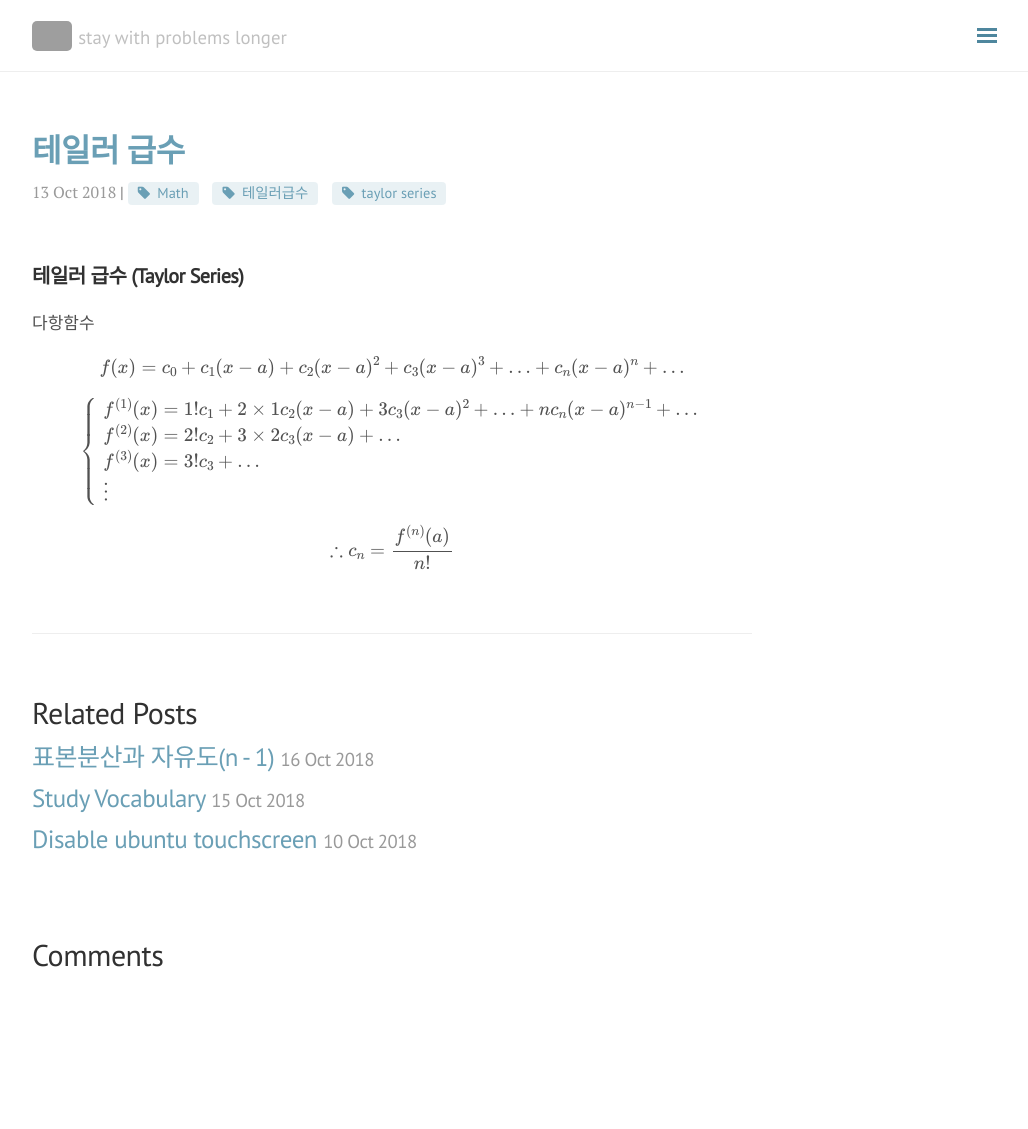
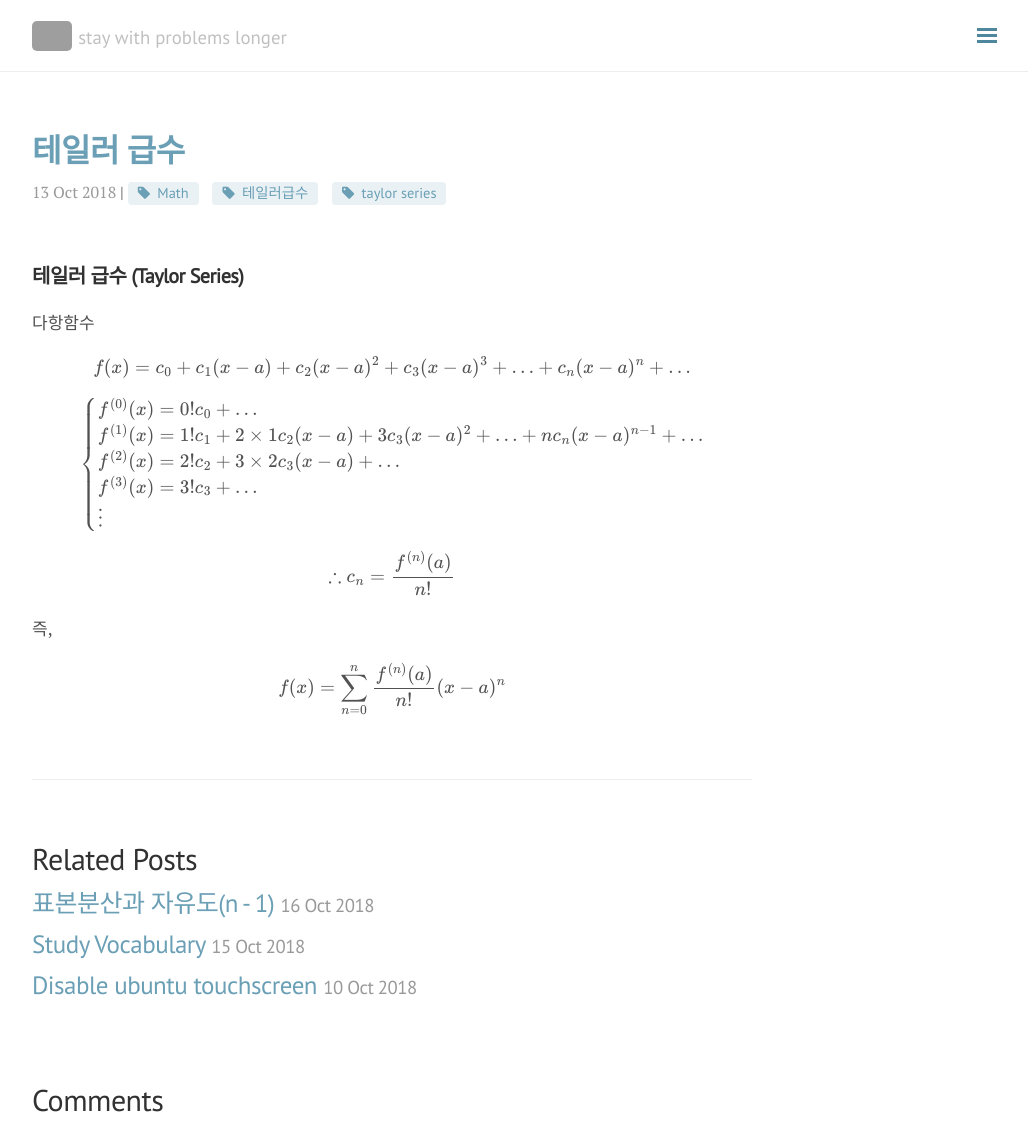
Before and after one commit to seokhoonj/seokhoonj.github.io, a Jekyll site: the page built from _posts/Math/2018-10-13-Math-taylor_series.md, in a window 1280 px wide and 1129 px high. Shown: the whole window, without its empty margins (248-1276 px from the left). Built offline with Jekyll 4.4.1, drawn with Linux system fonts in a browser that asks for light colours; nearby versions of some CDN libraries; formulas are drawn with MathJax 3; comment, search, counter and statistics services are not loaded; grey boxes are pictures that could not be loaded.

Commit message:
add _posts

```diff
--- a/_posts/Math/2018-10-13-Math-taylor_series.md
+++ b/_posts/Math/2018-10-13-Math-taylor_series.md
@@ -14,10 +14,14 @@ comments: false
 \\( f(x) = c\_0 + c\_1(x-a) + c\_2(x-a)^2 + c\_3(x-a)^3 + \ldots + c\_n(x-a)^n + \ldots \\)
 
 \\( \begin{cases}
-     f^{(1)}(x) = 1!c\_1 + 2 \times 1 c\_2(x-a) + 3c\_3(x-a)^2 + \ldots + nc\_n(x-a)^{n-1} + \ldots
+     f^{(0)}(x) = 0!c\_0 + \ldots
+\\\\ f^{(1)}(x) = 1!c\_1 + 2 \times 1 c\_2(x-a) + 3c\_3(x-a)^2 + \ldots + nc\_n(x-a)^{n-1} + \ldots
 \\\\ f^{(2)}(x) = 2!c\_2 + 3 \times 2 c\_3(x-a) + \ldots
 \\\\ f^{(3)}(x) = 3!c\_3 + \ldots
 \\\\ \vdots
 \end{cases} \\)
 
 \\( \therefore c\_n = \frac{f^{(n)}(a)}{n!} \\)
+
+즉,
+\\( f(x) = \sum\_{n=0}^{n} \frac{f^{(n)}(a)}{n!} (x-a)^n \\)
```
